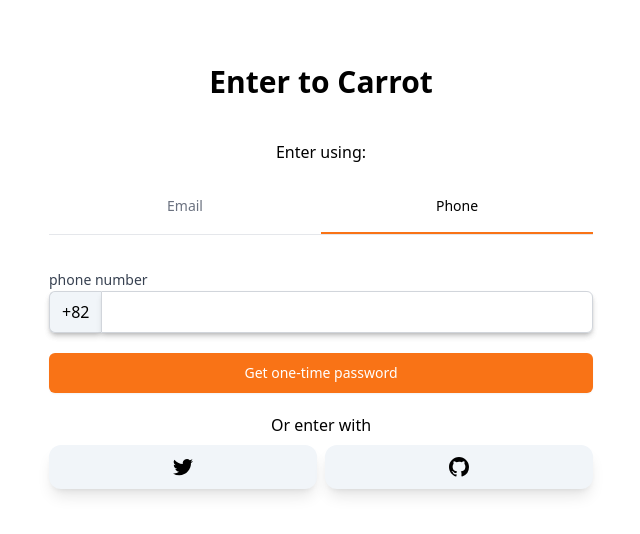
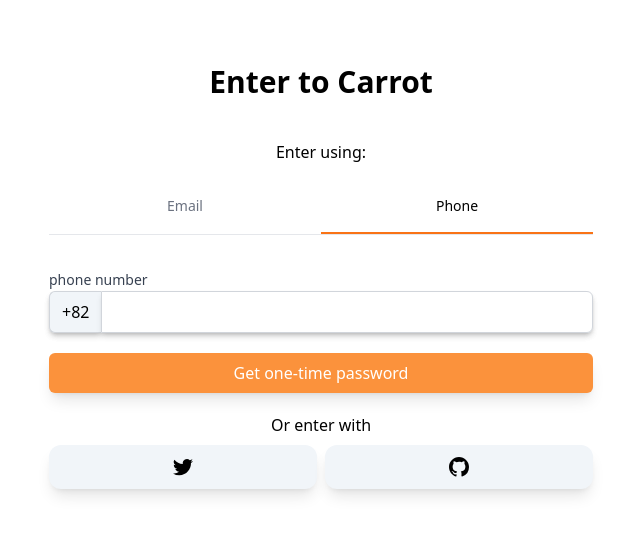
Before and after one commit to otw7917/carrot-market-clone, a Next.js app: page /enter in a window 1280 px wide. Shown: the top 534 px of the page, without its empty margins (319-959 px from the left). Built offline with nearby package versions, Linux system fonts and the light colour scheme.

Commit message:
feature/form networking with api 🔨

```diff
--- a/components/UploadButton.tsx
+++ b/components/UploadButton.tsx
@@ -7,7 +7,7 @@
 
 function UploadButton({ name, children }: UploadButtonProps) {
   return (
-    <button className='w-full text-white font-medium bg-orange-400 rounded-md py-2 shadow-lg hover:animate-pulse hover:bg-orange-600 '>
+    <button className='mt-5 w-full text-white font-medium bg-orange-400 rounded-md py-2 shadow-lg hover:bg-orange-600 '>
       {name}
     </button>
   );
--- /dev/null
+++ b/libs/client/useMutation.tsx
@@ -0,0 +1,34 @@
+import React, { useState } from "react";
+
+interface useMutationProps {
+  loading: boolean;
+  data?: object;
+  error?: object;
+}
+
+type useMutationResults = [(data: any) => void, useMutationProps];
+
+function useMutation(url: string): useMutationResults {
+  const [data, setData] = useState();
+  const [loading, setLoading] = useState(false);
+  const [error, setError] = useState();
+
+  // enter_form_data => api/~ 보내기
+  function mutation(data: any) {
+    setLoading(true);
+    fetch(url, {
+      method: "POST",
+      headers: {
+        "Content-Type": "application/json",
+      },
+      body: JSON.stringify(data),
+    })
+      .then((resposne) => resposne.json().catch(() => {}))
+      .catch((error) => setError(error))
+      .finally(() => setLoading(false));
+  }
+
+  return [mutation, { data, loading, error }];
+}
+
+export default useMutation;
--- a/pages/enter.tsx
+++ b/pages/enter.tsx
@@ -1,6 +1,8 @@
 import { useState } from "react";
 import { useForm } from "react-hook-form";
 import Input from "../components/input";
+import UploadButton from "../components/UploadButton";
+import useMutation from "../libs/client/useMutation";
 import { cls } from "../libs/utils";
 
 interface EnterFormProps {
@@ -9,7 +11,7 @@
 }
 
 function Enter() {
-  const [submitting, setSubmitting] = useState(false);
+  const [enter, { loading, error, data }] = useMutation("/api/users/enter");
   const { register, watch, handleSubmit, reset } = useForm<EnterFormProps>();
   const [method, setMethod] = useState<"email" | "phone">("phone");
 
@@ -19,17 +21,9 @@
     emailTab ? setMethod("email") : setMethod("phone");
   };
 
-  const onValid = async (data: EnterFormProps) => {
-    console.log(data);
-    setSubmitting(true);
-    await fetch("/api/users/enter", {
-      method: "POST",
-      body: JSON.stringify(data),
-      headers: {
-        "Content-Type": "application/json",
-      },
-    });
-    setSubmitting(false);
+  const onValid = (formData: EnterFormProps) => {
+    if (loading) return;
+    enter(formData);
   };
 
   return (
@@ -83,14 +77,11 @@
               label='phone number'
             />
           ) : null}
-          {submitting ? (
-            <div>spinner</div>
-          ) : (
-            <button className='mt-5 bg-orange-500 hover:bg-orange-600 text-white px-4 py-2 border-2 border-transparent rounded-md shadow-sm text-sm font-medium focus:ring-offset-2 focus:outline-none'>
-              {method === "email" ? "Get login link" : null}
-              {method === "phone" ? "Get one-time password" : null}
-            </button>
-          )}
+          <UploadButton
+            name={
+              method === "email" ? "Get login link" : "Get one-time password"
+            }
+          ></UploadButton>
         </form>
         <div>
           <div>
```
